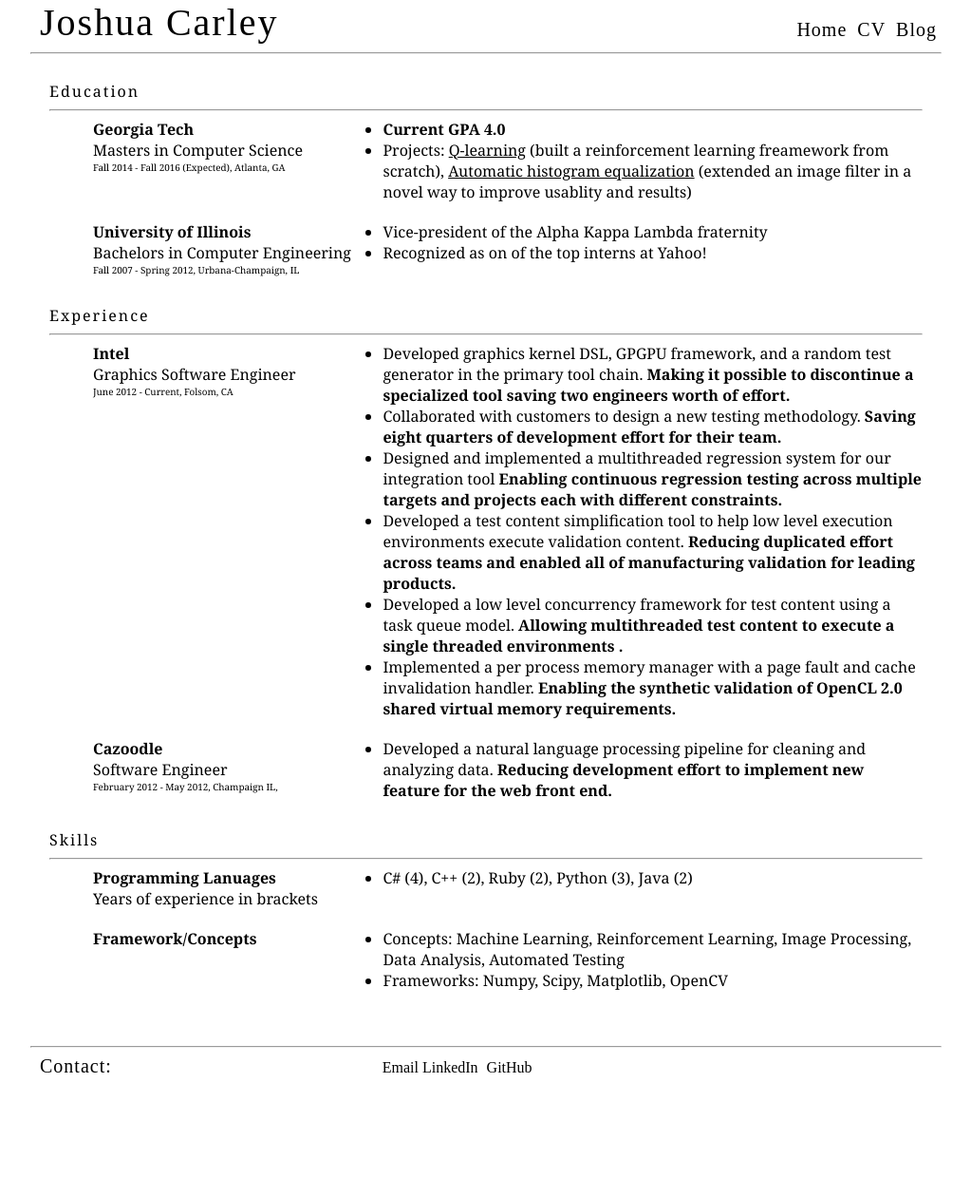
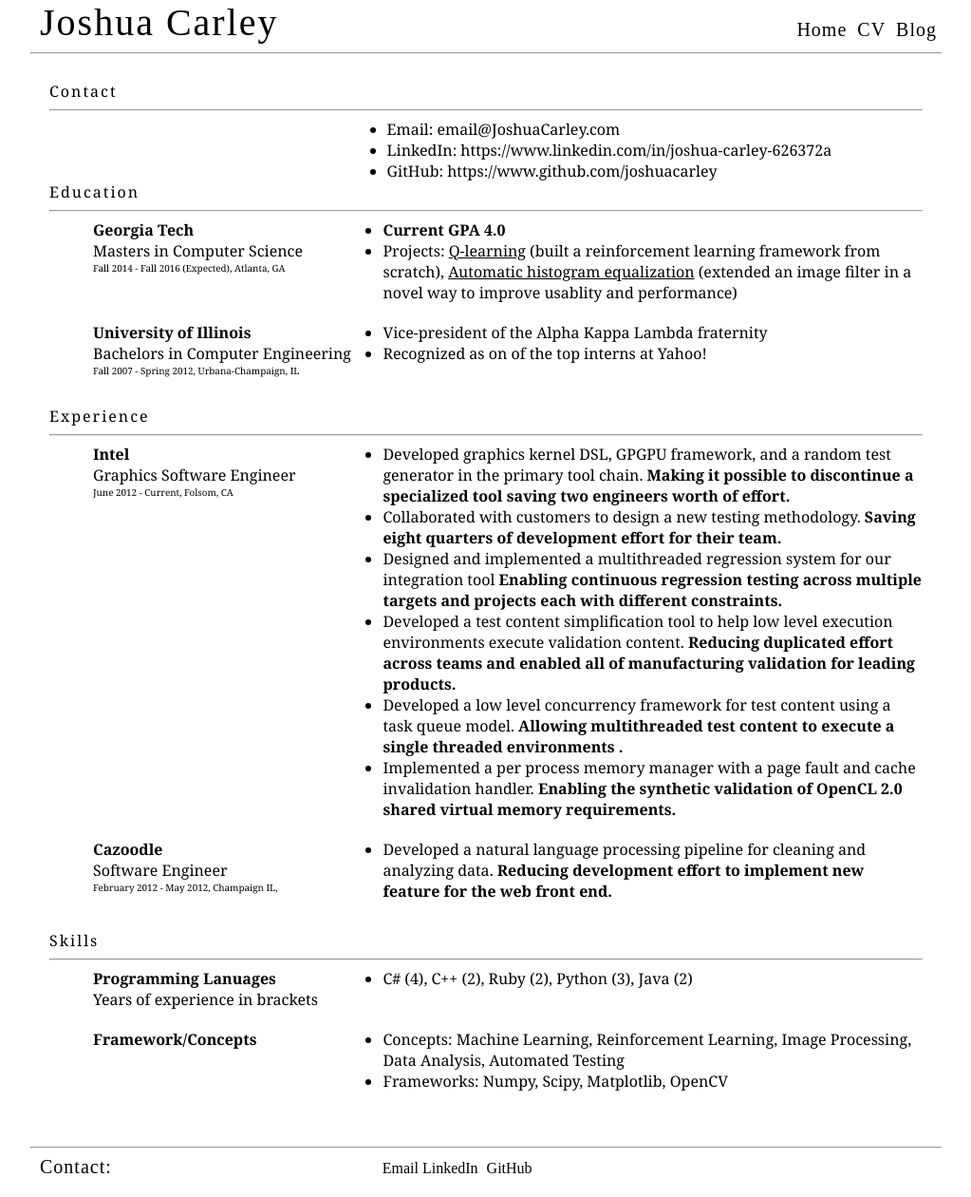
Before and after one commit to Joshuacarley/joshuacarley.github.io, a Jekyll site: the page built from cv/index.html, in a window 1280 px wide. Shown: the whole page at 95% size, without its empty margins (128-1151 px from the left). Built offline with Jekyll 4.4.1, drawn with Linux system fonts in a browser that asks for light colours; before the commit the page ends 1154 px from its top, so only the background shows below that.

Commit message:
contact info tweaks

```diff
--- a/cv/index.html
+++ b/cv/index.html
@@ -24,7 +24,8 @@ html, body, div, span, applet, object, iframe, h1, h2, h3, h4, h5, h6, p, blockq
 dl { margin-bottom: 10px; }
 
 dt, dd { display: inline-block; vertical-align: top; margin-bottom: 20px; }
-.infoheader { width: 38.2%; }
+.contact, .info {display: inline-block; vertical-align: top;}
+.infoheader, .contact { width: 38.2%; }
 
 .jobheader, .skillsheader, .schoolheader { width: 38.2%; padding-left: 5%; padding-right:20px; }
 .company, .school, .catagory { font-size: 100%; font-weight: bold; }
@@ -41,6 +42,14 @@ a { color:#000000}
 </style>
 
 <div class="container">
+	<div class="section">Contact</div>
+	<hr>
+	<div class="contact"></div>
+	<ul class="info">
+		<li><a class="link first" href="mailto:email@joshuacarley.com" target="_top">Email: email@JoshuaCarley.com </a></li>
+		<li><a class="link" href="https://www.linkedin.com/in/joshua-carley-626372a">LinkedIn: https://www.linkedin.com/in/joshua-carley-626372a</a></li>
+		<li><a class="link" href="https://www.github.com/joshuacarley">GitHub: https://www.github.com/joshuacarley</a></li>
+	</ul>
 	<p class="section">Education</p>
 	<hr>
 	<dl class="education">
@@ -62,8 +71,8 @@ a { color:#000000}
 			<li class="note"><em class="result">{{degree.gpa}}</em></li>
 			<li class="note">
 				Projects:
-				<a href="{% post_url 2016-09-09-QLearning %}"> Q-learning</a> (built a reinforcement learning freamework from scratch),
-				<a href="{% post_url 2016-09-08-autoclahe %}"> Automatic histogram equalization</a> (extended an image filter in a novel way to improve usablity and results)
+				<a href="{% post_url 2016-09-09-QLearning %}"> Q-learning</a> (built a reinforcement learning framework from scratch),
+				<a href="{% post_url 2016-09-08-autoclahe %}"> Automatic histogram equalization</a> (extended an image filter in a novel way to improve usablity and performance)
 			</li>
 			{% endif %}
 			{% for note in degree.items%}
--- a/index.html
+++ b/index.html
@@ -31,6 +31,6 @@ layout: default
 <div class="about">
 	<div class="aboutStatement">
 		<img class="profile" src="/assets/profile.png"  alt="Joshua Carley's Photo">
-		<div class="statement" >I'm a software engineer for Intel and graduate student at Georgia Tech graduating this fall. </div>
+		<div class="statement" >I'm a software engineer for Intel and graduate student at Georgia Tech graduating fall 2016. </div>
 	</div>
 </div>
```
